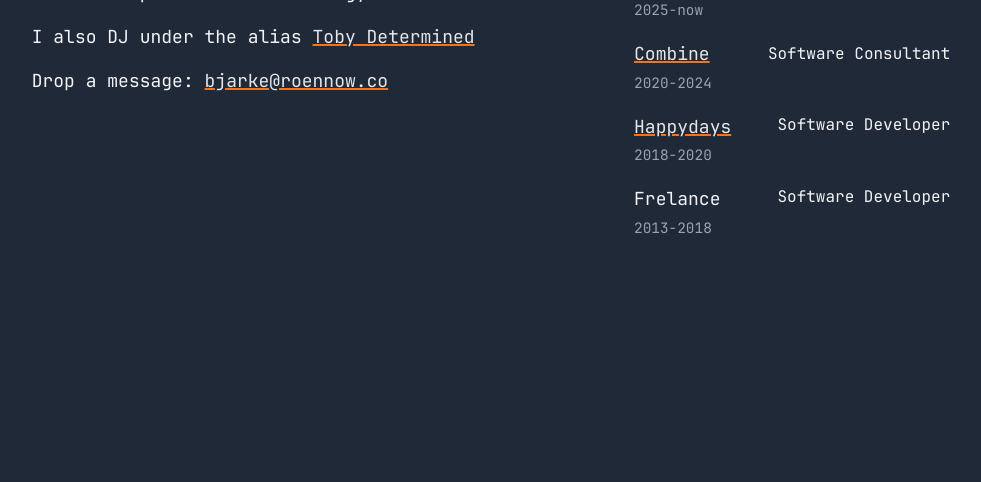
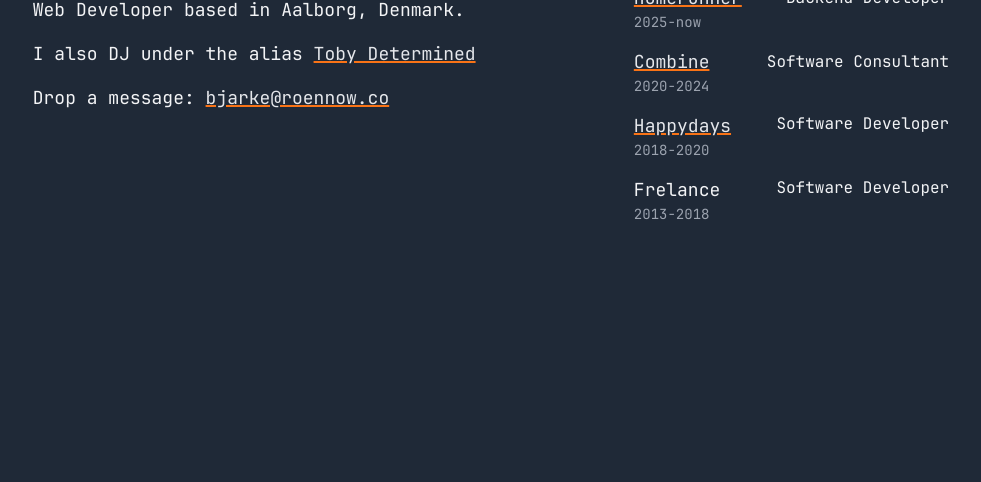
Before and after one commit to roennow/roennow.co, a website built with Parcel: page src/index.html in a window 1280 px wide. Shown: the part 318-800 px from the top of the page, without its empty margins (149-1130 px from the left). Built offline with nearby package versions, Linux system fonts and the light colour scheme.

Commit message:
Refactor work history

```diff
--- a/src/index.html
+++ b/src/index.html
@@ -48,8 +48,8 @@
                         </a>
                     </h1>
                     <p class="text-sm md:max-lg:w-full lg:text-base">Backend Developer</p>
-                    <footer>
-                        <small class="w-full text-gray-400"><time datetime="2025">2025</time>-now</small>
+                    <footer class="w-full text-sm text-gray-400">
+                        <time datetime="2025">2025</time>-now
                     </footer>
                 </article>
                 <article class="mb-4 flex flex-wrap items-center justify-between">
@@ -63,8 +63,8 @@
                         </a>
                     </h1>
                     <p class="text-sm md:max-lg:w-full lg:text-base">Software Consultant</p>
-                    <footer>
-                        <small class="w-full text-gray-400"><time datetime="2020">2020</time>-<time datetime="2024">2024</time></small>
+                    <footer class="w-full text-sm text-gray-400">
+                        <time datetime="2020">2020</time>-<time datetime="2024">2024</time>
                     </footer>
                 </article>
                 <article class="mb-4 flex flex-wrap justify-between">
@@ -78,13 +78,15 @@
                         </a>
                     </h1>
                     <p class="text-sm md:max-lg:w-full lg:text-base">Software Developer</p>
-                    <small class="w-full text-gray-400"><time datetime="2018">2018</time>-<time datetime="2020">2020</time></small>
+                    <footer class="w-full text-sm text-gray-400">
+                        <time datetime="2018">2018</time>-<time datetime="2020">2020</time>
+                    </footer>
                 </article>
                 <article class="flex flex-wrap justify-between">
                     <h1>Frelance</h1>
                     <p class="text-sm md:max-lg:w-full lg:text-base">Software Developer</p>
-                    <footer>
-                        <small class="w-full text-gray-400"><time datetime="2013">2013</time>-<time datetime="2018">2018</time></small>
+                    <footer class="w-full text-sm text-gray-400">
+                        <time datetime="2013">2013</time>-<time datetime="2018">2018</time>
                     </footer>
                 </article>
             </section>
```
